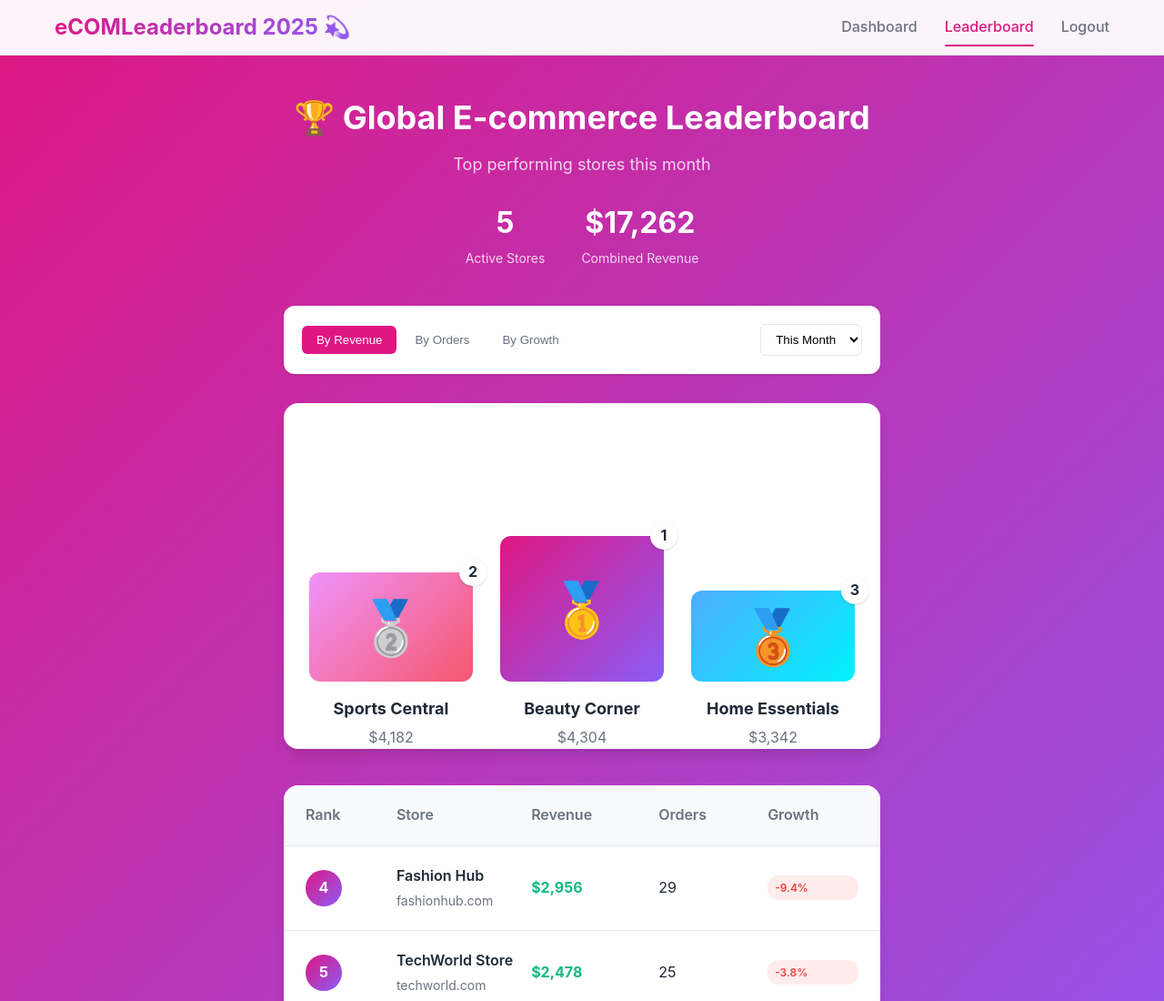
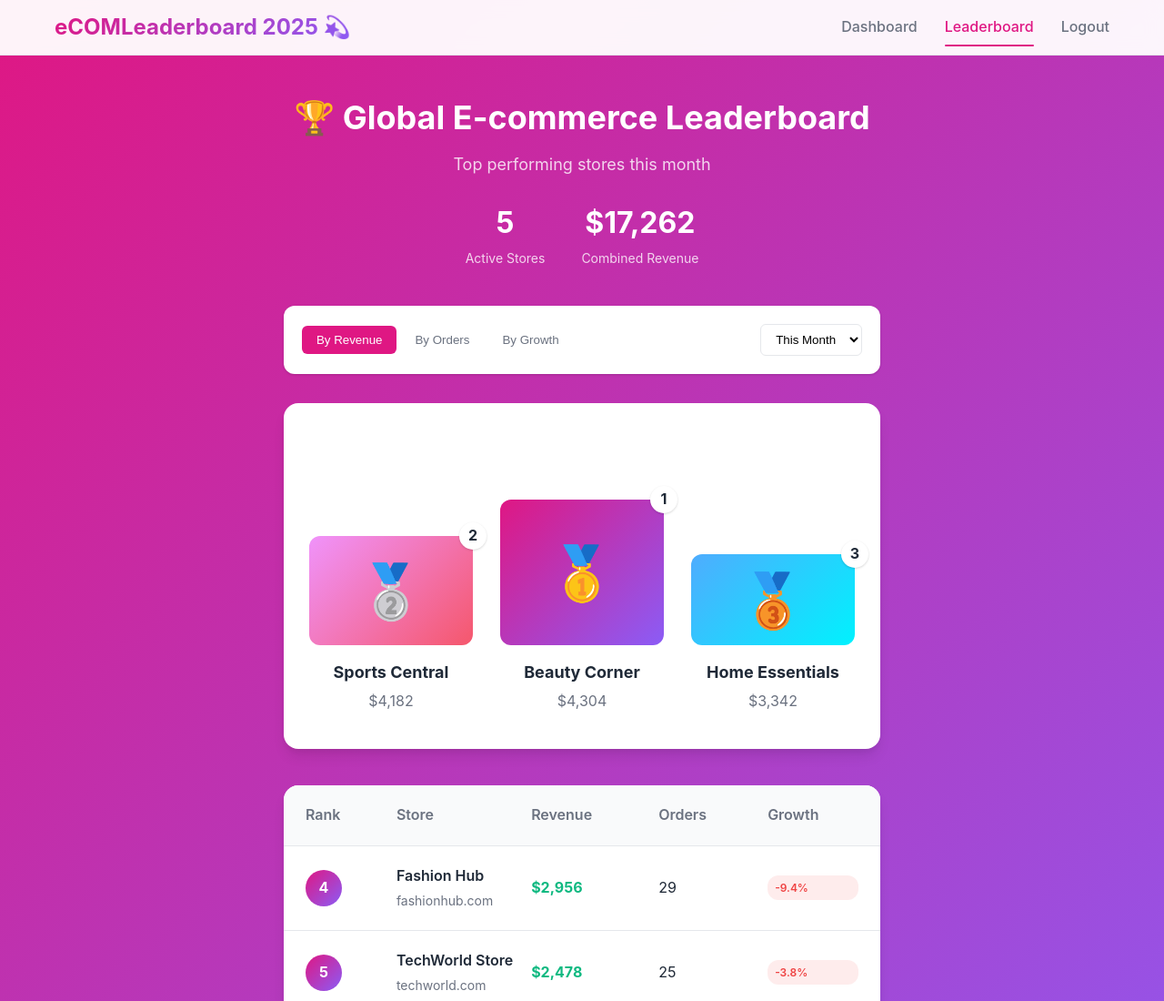
Before and after one commit to Bebell-Digital-Solutions/ecom-leaderboard-v04, a plain HTML site: page leaderboard.html in a window 1280 px wide. Shown: the top 1100 px of the page at 91% size. Drawn offline with nearby package versions, Linux system fonts and the light colour scheme.

Commit message:
Update styles.css

```diff
--- a/styles.css
+++ b/styles.css
@@ -532,7 +532,7 @@ body {
   align-items: flex-end;
   gap: 30px;
   margin-bottom: 40px;
-  padding: 40px 20px 0 20px;
+  padding: 40px 20px 40px 20px;
   background: var(--bg-primary);
   border-radius: 16px;
   box-shadow: var(--shadow-lg);
```
